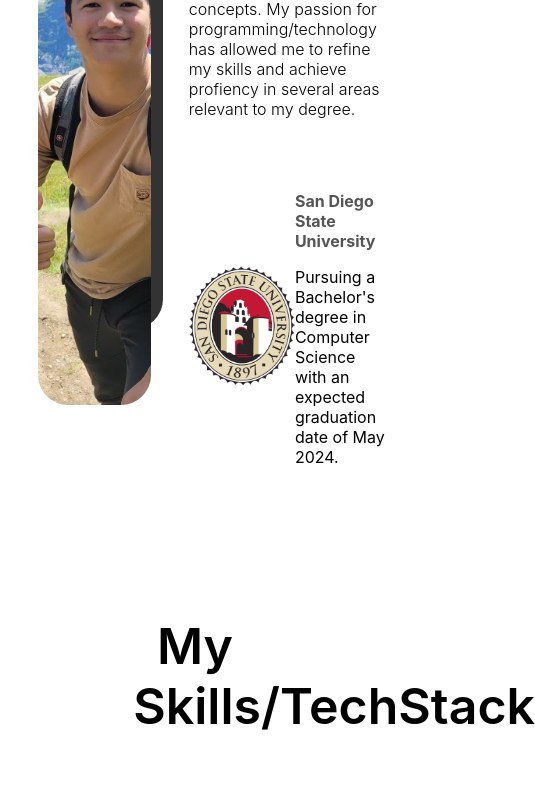
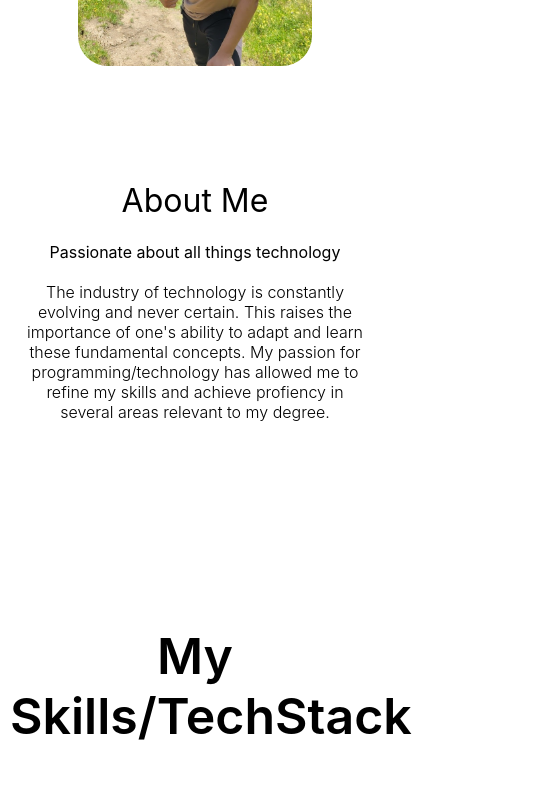
Before and after one commit to cfeller5547/react-amplify-app, a React (Create React App) app: page / in a window 390 px wide. Shown: the part 1156-1945 px from the top of the page, 535 px wide, since content can reach past the window. Built offline with nearby package versions, Linux system fonts and the light colour scheme; grey boxes are pictures that could not be loaded.

Commit message:
updated media query

```diff
--- a/src/components/About/about.css
+++ b/src/components/About/about.css
@@ -72,3 +72,27 @@
     color: #555;
     margin-bottom: 10px;
 }
+
+@media screen and (max-width:480px) {
+    .a{
+        flex-direction: column;
+        text-align: center;
+        margin-top: 50px
+    }
+
+    .a-left{
+        width: 100%
+    }
+
+    .a-card{
+        height: 30vh
+    }
+
+    .a-card.bg, .a-sdsulogo{
+        display:none
+    }
+
+    .a-right{
+        padding: 20px
+    }
+}
--- a/src/components/DisplayProjects/displayProjects.css
+++ b/src/components/DisplayProjects/displayProjects.css
@@ -27,3 +27,23 @@
     font-size: 60px;
     color: #3e497a;
   }
+
+  @media screen and (max-width:480px) {
+    .project img{
+
+      width:80%;
+    }
+
+    .project {
+      width: 100%;
+      height: calc(60vh - 100px);
+      display: flex;
+      justify-content: center;
+      align-items: center;
+      flex-direction: column;
+    }
+
+    .project p {
+      font-size: 18px;
+    }
+  }
--- a/src/components/Intro/intro.scss
+++ b/src/components/Intro/intro.scss
@@ -84,3 +84,9 @@
     transform: rotateX(90deg);
   }
 }
+
+@media screen and (max-width:480px) {
+  .cubespinner{
+    display: none;
+  }
+}
--- a/src/components/Project/project.css
+++ b/src/components/Project/project.css
@@ -17,3 +17,10 @@
   transition: 0.3s ease-in;
   cursor: pointer;
 }
+
+@media screen and (max-width:480px) {
+  .projects{
+    width:40%;
+    height: 20vh;
+  }
+}
--- a/src/components/ProjectsList/projectsList.css
+++ b/src/components/ProjectsList/projectsList.css
@@ -25,3 +25,14 @@
   flex-wrap: wrap;
   justify-content: space-between;
 }
+
+@media screen and (max-width:480px) {
+
+  .pl{
+    padding: 10px;
+  }
+
+  .pl-texts{
+    width:100%;
+  }
+}
--- a/src/components/Skill/Skill.jsx
+++ b/src/components/Skill/Skill.jsx
@@ -2,7 +2,7 @@ import "./skill.css"
 import javaskillpic from "../../img/javaskillpic.png";
 const Skill = ({img}) => {
     return (
-        <div className="p">
+        <div className="s">
             <img
               src={img}
               alt=""
--- a/src/components/Skill/skill.css
+++ b/src/components/Skill/skill.css
@@ -1,4 +1,4 @@
-.p{
+.s{
     width: 30%;
     height: 40vh;
     margin: 20px 10px;
@@ -7,6 +7,13 @@
     overflow: hidden;
 }
 
-.p-img{
+.s-img{
     width: 100%;
 }
+
+@media screen and (max-width:480px) {
+    .s{
+      width:43%;
+      height: 20vh;
+    }
+  }
--- a/src/components/skillsList/skillsList.css
+++ b/src/components/skillsList/skillsList.css
@@ -25,3 +25,14 @@
     flex-wrap: wrap;
     justify-content: space-between;
 }
+
+@media screen and (max-width:480px) {
+
+    .sl{
+      padding: 10px;
+    }
+
+    .sl-texts{
+      width:100%;
+    }
+  }
```
